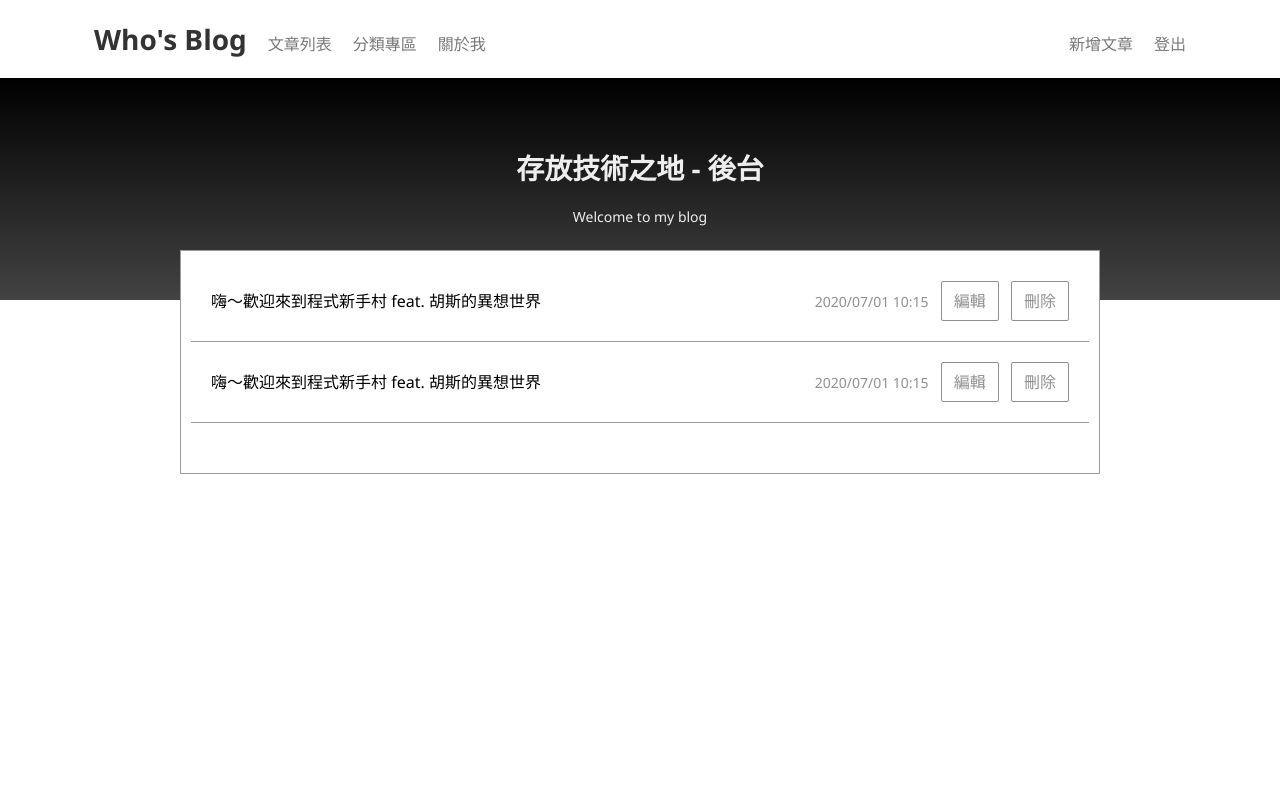
After one commit to MoreCoke/php-blog, a PHP site: page /admin.php in a window 1280 px wide. The commit adds this page. Run offline with PHP 8.4, Linux system fonts and the light colour scheme; the visitor is signed in with stand-in values (Sample User, id 1); a stand-in replaces the project's code that opens the database connection.

Commit message:
Feat admin layout

```diff
--- /dev/null
+++ b/admin.php
@@ -0,0 +1,60 @@
+<?php
+session_start();
+$username = isset($_SESSION['username']) ? $_SESSION['username'] : null;
+if (!$username) {
+  header('Location: index.php');
+}
+?>
+
+<!DOCTYPE html>
+<html lang="en">
+
+<head>
+  <meta charset="UTF-8">
+  <meta name="viewport" content="width=device-width, initial-scale=1.0">
+  <link rel="stylesheet" href="./css/reset.css" />
+  <link rel="stylesheet" href="./css/index.css" />
+  <title>Blog</title>
+</head>
+
+<body>
+  <nav>
+    <ul class="blog-navlist">
+      <li><a class="logo" href="index.php">Who's Blog</a></li>
+      <li><a class="blog-navlist__item" href="#">文章列表</a></li>
+      <li><a class="blog-navlist__item" href="#">分類專區</a></li>
+      <li><a class="blog-navlist__item" href="#">關於我</a></li>
+    </ul>
+    <ul class="blog-navlist">
+      <li><a class="blog-navlist__item" href="add_post.php">新增文章</a></li>
+      <li><a class="blog-navlist__item" href="handle_logout.php">登出</a></li>
+    </ul>
+  </nav>
+  <div class="blog-topic">
+    <h1>存放技術之地 - 後台</h1>
+    <span>Welcome to my blog</span>
+  </div>
+  <div class="blog-wrapper">
+    <div class="blog-block__admin">
+      <div class="admin-post">
+        <div>嗨～歡迎來到程式新手村 feat. 胡斯的異想世界</div>
+        <div>
+          <span class="admin-post__time">2020/07/01 10:15</span>
+          <a class="admin-post__setting-btn" href="edit.php">編輯</a>
+          <a class="admin-post__setting-btn" href="handle_delete.php">刪除</a>
+        </div>
+      </div>
+      <div class="admin-post">
+        <div>嗨～歡迎來到程式新手村 feat. 胡斯的異想世界</div>
+        <div>
+          <span class="admin-post__time">2020/07/01 10:15</span>
+          <a class="admin-post__setting-btn" href="edit.php">編輯</a>
+          <a class="admin-post__setting-btn" href="handle_delete.php">刪除</a>
+        </div>
+      </div>
+    </div>
+
+  </div>
+</body>
+
+</html>
--- a/css/index.css
+++ b/css/index.css
@@ -172,3 +172,38 @@ footer {
   margin-top: 73px;
   background-image: linear-gradient(#000000, #434343);
 }
+
+/* admin */
+
+.blog-block__admin {
+  border: 1px solid #9a9a9a;
+  width: 920px;
+  box-sizing: border-box;
+  padding: 10px 10px 50px 10px;
+  margin-top: -50px;
+  margin-bottom: 116px;
+  background-color: white;
+}
+
+.admin-post {
+  display: flex;
+  justify-content: space-between;
+  align-items: center;
+  padding: 20px;
+  border-bottom: 1px solid #9a9a9a;
+}
+
+.admin-post__time {
+  font-size: 14px;
+  color: #8f8f8f;
+}
+
+.admin-post__setting-btn {
+  display: inline-block;
+  border: 1px solid #8f8f8f;
+  border-radius: 2px;
+  padding: 11px 12px;
+  color: #8f8f8f;
+  text-decoration: none;
+  margin-left: 8px;
+}
```
